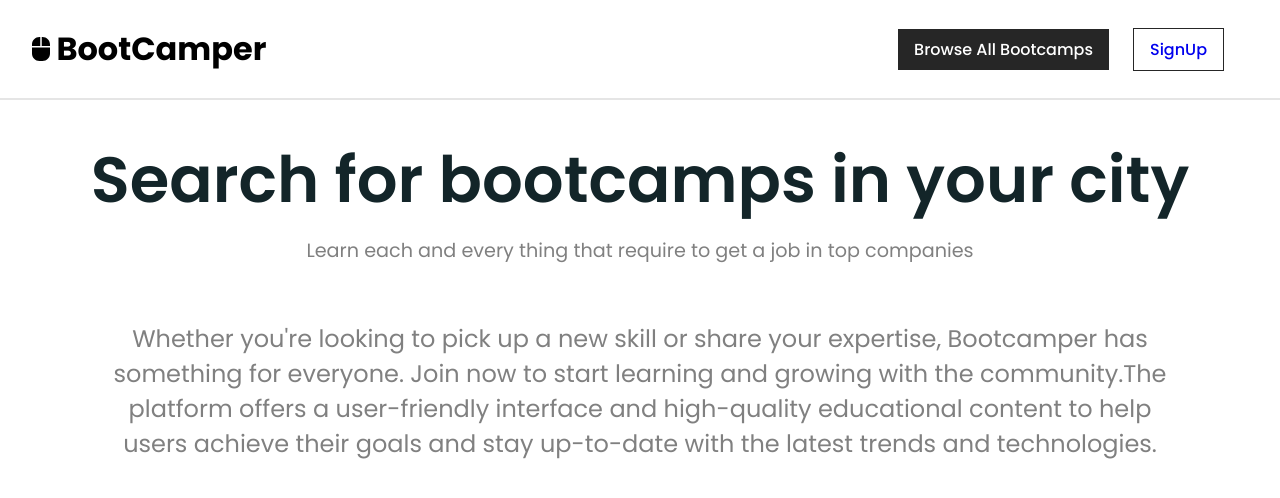
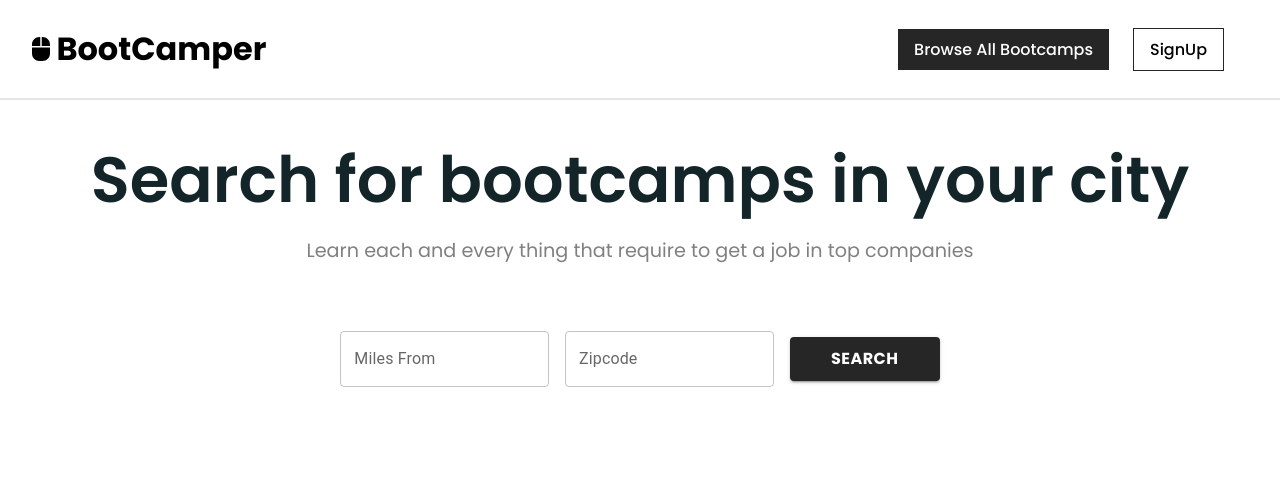
Before and after one commit to mittalvansh/Bootcamper, a React (Vite) app in the folder frontend/: page / in a window 1280 px wide. Shown: the top 498 px of the page. Built offline with nearby package versions, Linux system fonts and the light colour scheme.

Commit message:
feat: Fixed Some Bugs!
feat: Fixed More Bugsgit add .

Fixed Not Found Error!

Fixed Page not found error!

Delete frontend/public directory

```diff
--- a/frontend/src/Pages/CreateBootcamp/CreateBootcamp.module.scss
+++ b/frontend/src/Pages/CreateBootcamp/CreateBootcamp.module.scss
@@ -45,6 +45,7 @@
                     border-radius: 2px;
                     padding: 1rem;
                     font-size: 1rem;
+                    resize: none;
 
                     &:focus {
                         outline: none;
--- a/frontend/src/Pages/Home/Home.jsx
+++ b/frontend/src/Pages/Home/Home.jsx
@@ -1,10 +1,49 @@
 import React, { useState } from "react";
 import styles from "./Home.module.scss";
+import { Box, TextField, MenuItem, Button } from "@mui/material";
 import Layout from "../../components/Layout/Layout";
+import { useNavigate } from "react-router-dom";
+import { ToastContainer, toast } from "react-toastify";
+
+const btnStyle = {
+  width: "30%",
+  fontSize: "1rem",
+  fontWeight: "bold",
+  fontFamily: "Poppins",
+  padding: "0.5rem 0",
+  margin: "1rem 0",
+  backgroundColor: "#262626",
+  color: "white",
+  "&:hover": {
+    backgroundColor: "#262626",
+  },
+};
 
 const Home = () => {
+  const [distance, setDistance] = useState("");
+  const [zipcode, setZipcode] = useState("");
+
+  const navigate = useNavigate();
+
+  const handleSubmit = (e) => {
+    e.preventDefault();
+    if (distance === "" || zipcode === "") {
+      toast.error("Please fill all the fields", {
+        position: "bottom-right",
+      });
+      return;
+    }
+    navigate(`/bootcamps`);
+  };
+
   return (
     <>
+      <ToastContainer
+        toastStyle={{
+          backgroundColor: "#262626",
+          color: "#fff",
+        }}
+      />
       <Layout>
         <div className={styles.text}>
           <h1>Search for bootcamps in your city</h1>
@@ -13,16 +52,42 @@ const Home = () => {
             companies
           </p>
         </div>
-        <div className={styles.info}>
-          <p>
-            Whether you're looking to pick up a new skill or share your
-            expertise, Bootcamper has something for everyone. Join now to start
-            learning and growing with the community.The platform offers a
-            user-friendly interface and high-quality educational content to help
-            users achieve their goals and stay up-to-date with the latest trends
-            and technologies.
-          </p>
-        </div>
+        <form>
+          <div className={styles.searchBars}>
+            <Box width="250px" className={styles.items}>
+              <TextField
+                type="text"
+                label="Miles From"
+                name="distance"
+                value={distance}
+                onChange={(event) => {
+                  setDistance(event.target.value);
+                }}
+              />
+            </Box>
+            <Box width="250px" className={styles.items}>
+              <TextField
+                type="text"
+                label="Zipcode"
+                name="zipcode"
+                value={zipcode}
+                onChange={(event) => {
+                  setZipcode(event.target.value);
+                }}
+              />
+            </Box>
+            <Button
+              variant="contained"
+              type="submit"
+              sx={btnStyle}
+              onClick={(e) => {
+                handleSubmit(e);
+              }}
+            >
+              Search
+            </Button>
+          </div>
+        </form>
       </Layout>
     </>
   );
--- a/frontend/src/Pages/Home/Home.module.scss
+++ b/frontend/src/Pages/Home/Home.module.scss
@@ -22,28 +22,32 @@
     }
 }
 
-.info{
+form{
     display: flex;
+    flex-direction: column;
     justify-content: center;
     align-items: center;
-    text-align: center;
-    padding-inline: 5rem;
 
-    p{
-        margin: 0 1rem;
-        font-size: 1.5rem;
-        color: gray;
+    .searchBars{
+        display: flex;
+        justify-content: center;
+        align-items: center;
+
+        .items{
+            margin-right: 1rem;
+        }
     }
 }
 
-@media screen and (max-width: 768px){
-    .info{
-        flex-direction: column;
-        text-align: start;
-        padding-inline: 0;
+@media only screen and (max-width: 810px){
+    form{
+        .searchBars{
+            flex-direction: column;
 
-        p{
-            font-size: 1.2rem;
+            .items{
+                margin-bottom: 1rem;
+                margin-right: 0 !important;
+            }
         }
     }
 }
--- a/frontend/src/components/Navbar/NavBar.module.scss
+++ b/frontend/src/components/Navbar/NavBar.module.scss
@@ -62,6 +62,7 @@
             }
 
             .login{
+                color: #000;
                 padding: 0.5rem 1rem;
                 border: 1px solid #262626;
             }
--- a/frontend/src/components/ProtectedRoute.jsx
+++ b/frontend/src/components/ProtectedRoute.jsx
@@ -6,8 +6,6 @@ import AuthContext from "../context/Auth";
 
 const ProtectedRoute = ({ children }) => {
   const { user } = useContext(AuthContext);
-
-  console.log(user.isAuthenticated);
 
   if (user.isAuthenticated === true) {
     return <>{children}</>;
--- a/frontend/src/context/Auth.jsx
+++ b/frontend/src/context/Auth.jsx
@@ -5,7 +5,7 @@ const AuthContext = React.createContext();
 
 export const AuthProvider = (props) => {
   const [user, setUser] = useState({
-    isAuthenticated: false,
+    isAuthenticated: null,
     token: null,
     userData: null,
   });
```
Also changed, not shown: frontend/src/Pages/Profile/Profile.jsx (+15 -26 lines).
